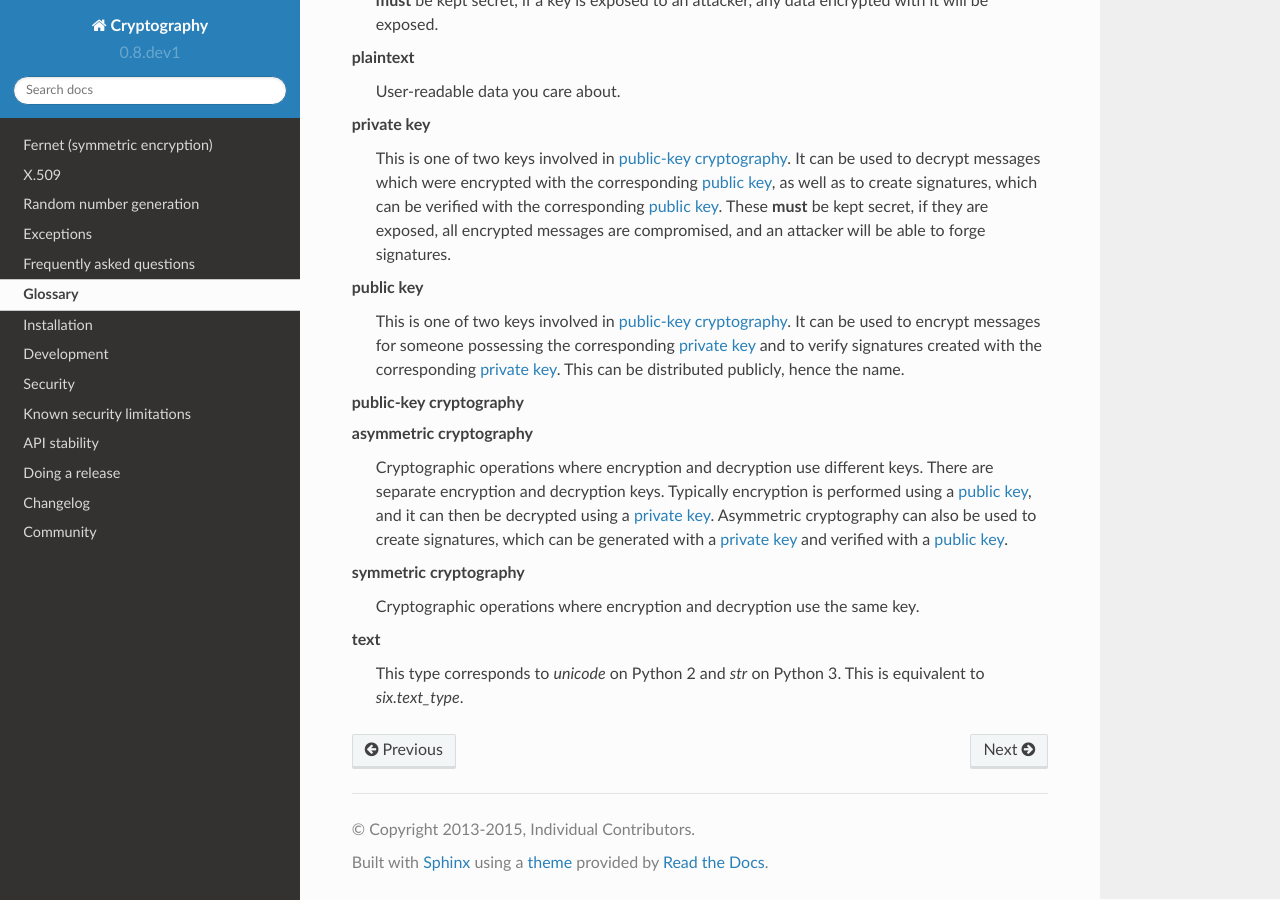
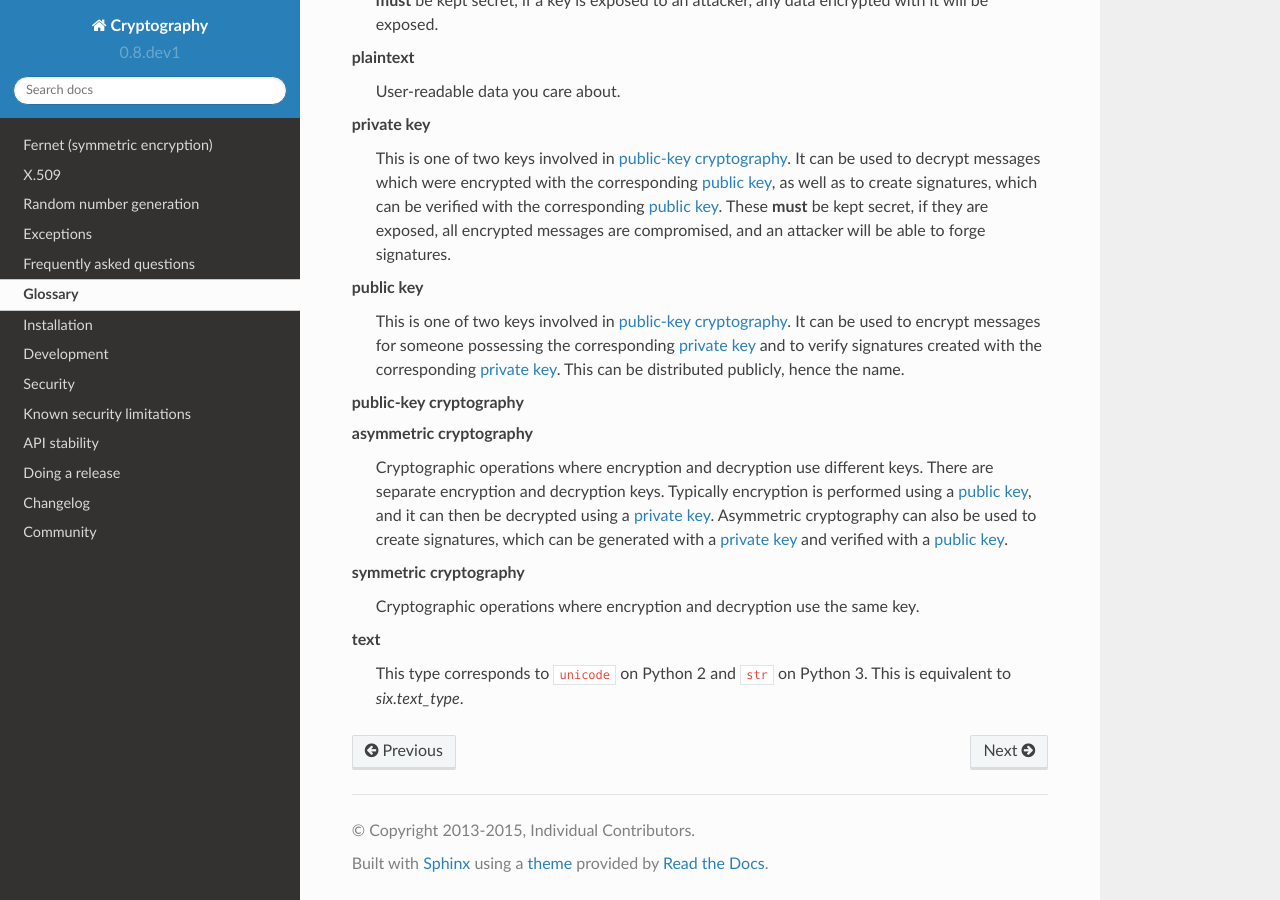
Before and after one commit to WebKing0121/cryptography, a Sphinx documentation site: the page built from docs/glossary.rst, in a window 1280 px wide and 900 px high, scrolled down 657 px. Built offline with Sphinx 7.4.7 and the Read the Docs theme 2.0.0, drawn with Linux system fonts in a browser that asks for light colours; pages that are not in the unit, such as notebooks, are missing from menus.

Commit message:
fix some formatting in the docs

```diff
--- a/docs/glossary.rst
+++ b/docs/glossary.rst
@@ -62,5 +62,5 @@ Glossary
         considered a basic, necessary property for a working encryption system.
 
     text
-        This type corresponds to `unicode` on Python 2 and `str` on Python 3.
-        This is equivalent to `six.text_type`.
+        This type corresponds to ``unicode`` on Python 2 and ``str`` on Python
+        3.  This is equivalent to `six.text_type`.
```
